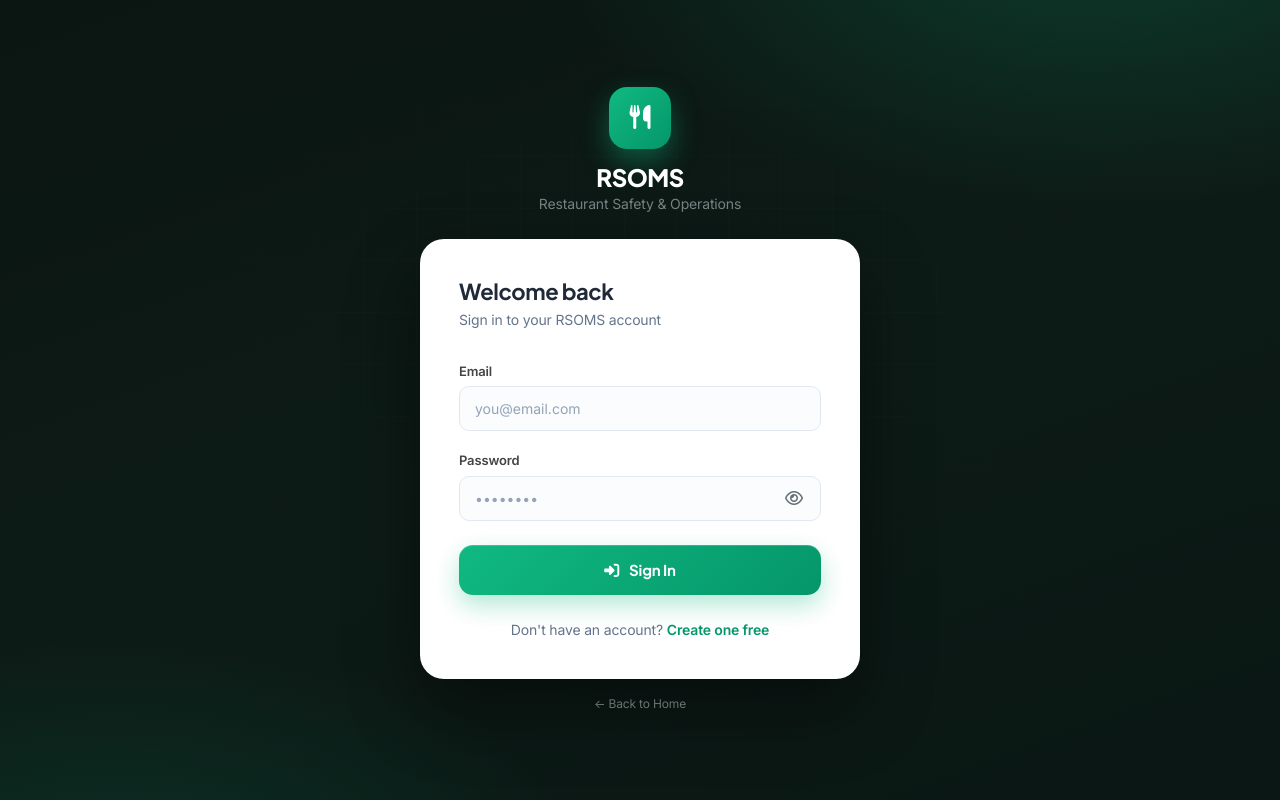
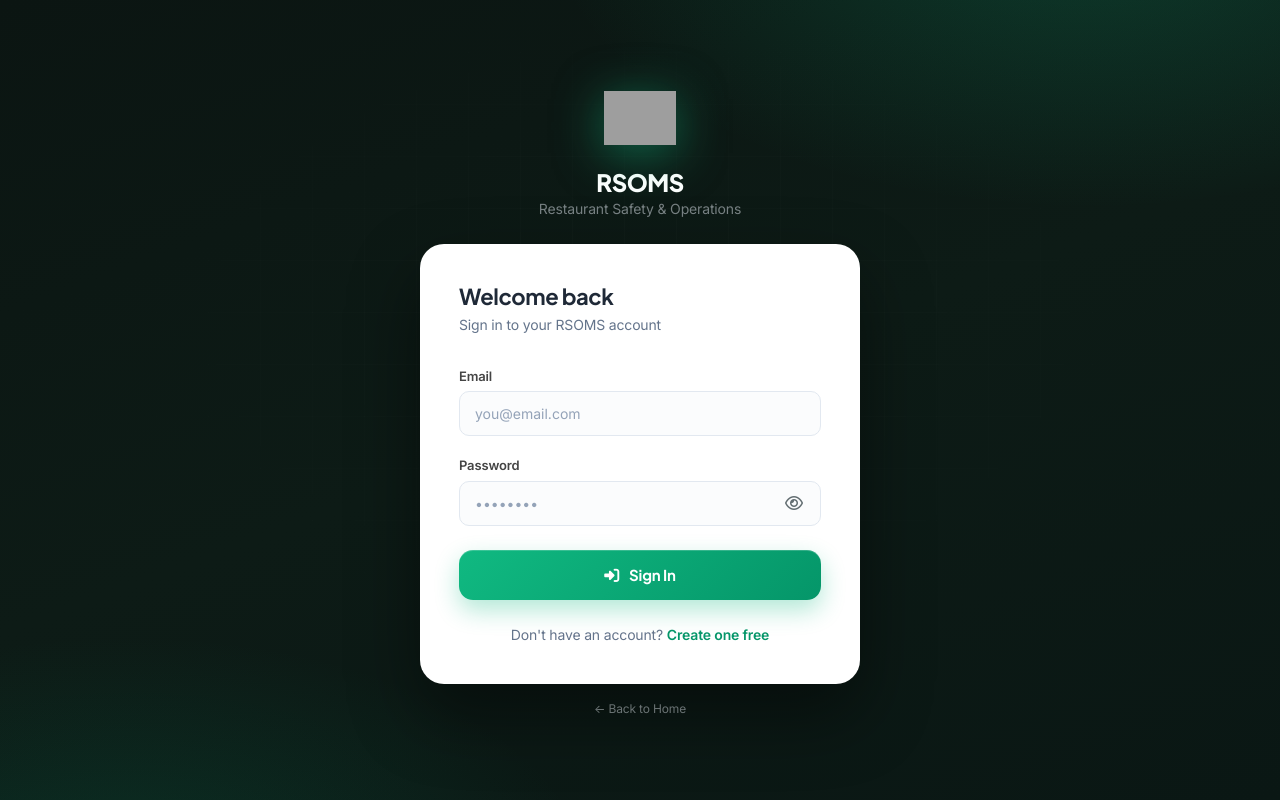
Before and after one commit to SURAJVERMA-BIT/RSOMS-Restaurant-Safety-Platform, a Flask app: page /login in a window 1280 px wide. Run offline with Flask 3, Linux system fonts and the light colour scheme; some libraries are stand-ins or nearby versions; grey boxes are pictures that could not be loaded.

Commit message:
feat: add favicon, OG preview tags and real logo across all pages

```diff
--- a/templates/base.html
+++ b/templates/base.html
@@ -4,6 +4,17 @@
   <meta charset="UTF-8">
   <meta name="viewport" content="width=device-width, initial-scale=1.0">
   <title>{% block title %}RSOMS{% endblock %} — Restaurant Safety & Operations</title>
+  <!-- Favicon -->
+  <link rel="icon" type="image/png" href="{{ url_for('static', filename='logo/RSOMS.png') }}">
+  <link rel="apple-touch-icon" href="{{ url_for('static', filename='logo/RSOMS.png') }}">
+  <!-- Open Graph / Social preview -->
+  <meta property="og:type" content="website">
+  <meta property="og:title" content="{% block og_title %}RSOMS — Restaurant Safety & Operations{% endblock %}">
+  <meta property="og:description" content="{% block og_description %}A complete restaurant safety and operations management platform.{% endblock %}">
+  <meta property="og:image" content="{{ request.host_url }}static/logo/RSOMS.png">
+  <meta property="og:url" content="{{ request.url }}">
+  <meta name="twitter:card" content="summary">
+  <meta name="twitter:image" content="{{ request.host_url }}static/logo/RSOMS.png">
   <!-- Bootstrap 5 -->
   <link href="https://cdn.jsdelivr.net/npm/bootstrap@5.3.3/dist/css/bootstrap.min.css" rel="stylesheet">
   <!-- Font Awesome 6 -->
@@ -24,7 +35,7 @@
 
 <aside class="sidebar" id="sidebar">
   <div class="sidebar-brand">
-    <div class="brand-icon"><i class="fa-solid fa-utensils"></i></div>
+    <img src="{{ url_for('static', filename='logo/RSOMS.png') }}" alt="RSOMS Logo" style="width:56px;height:56px;object-fit:contain;border-radius:10px;">
     <h5>RSOMS</h5>
     <small>Restaurant Management</small>
   </div>
--- a/templates/index.html
+++ b/templates/index.html
@@ -6,9 +6,7 @@
 <nav class="navbar navbar-expand-lg" style="background:rgba(11,21,18,0.72);backdrop-filter:saturate(180%) blur(16px);-webkit-backdrop-filter:saturate(180%) blur(16px);border-bottom:1px solid rgba(255,255,255,0.06);position:sticky;top:0;z-index:500;padding:14px 0;">
   <div class="container">
     <a class="navbar-brand d-flex align-items-center gap-2" href="{{ url_for('public.index') }}">
-      <div style="width:38px;height:38px;background:linear-gradient(135deg,#10b981,#059669);border-radius:11px;display:flex;align-items:center;justify-content:center;color:white;box-shadow:0 6px 16px rgba(16,185,129,0.35);">
-        <i class="fa-solid fa-utensils"></i>
-      </div>
+      <img src="{{ url_for('static', filename='logo/RSOMS.png') }}" alt="RSOMS" style="width:38px;height:38px;object-fit:contain;filter:drop-shadow(0 4px 8px rgba(16,185,129,0.4));">
       <span style="color:white;font-weight:800;font-size:19px;font-family:'Plus Jakarta Sans',sans-serif;letter-spacing:-0.02em;">RSOMS</span>
     </a>
     <div class="ms-auto d-flex gap-2 align-items-center">
--- a/templates/login.html
+++ b/templates/login.html
@@ -7,9 +7,7 @@
     <!-- Logo -->
     <div class="text-center mb-4">
       <a href="{{ url_for('public.index') }}" style="text-decoration:none;">
-        <div style="width:62px;height:62px;background:linear-gradient(135deg,#10b981,#059669);border-radius:18px;display:flex;align-items:center;justify-content:center;margin:0 auto 14px;box-shadow:0 12px 28px rgba(16,185,129,0.4);">
-          <i class="fa-solid fa-utensils fa-xl" style="color:white;"></i>
-        </div>
+        <img src="{{ url_for('static', filename='logo/RSOMS.png') }}" alt="RSOMS" style="width:72px;height:72px;object-fit:contain;margin:0 auto 14px;display:block;filter:drop-shadow(0 8px 24px rgba(16,185,129,0.5))">
         <h4 style="color:white;font-weight:800;margin:0;font-family:'Plus Jakarta Sans',sans-serif;letter-spacing:-0.02em;">RSOMS</h4>
         <small style="color:rgba(226,232,240,0.5);">Restaurant Safety & Operations</small>
       </a>
--- a/templates/register.html
+++ b/templates/register.html
@@ -6,9 +6,7 @@
   <div style="width:100%;max-width:480px;position:relative;z-index:1;">
     <div class="text-center mb-4">
       <a href="{{ url_for('public.index') }}" style="text-decoration:none;">
-        <div style="width:62px;height:62px;background:linear-gradient(135deg,#10b981,#059669);border-radius:18px;display:flex;align-items:center;justify-content:center;margin:0 auto 14px;box-shadow:0 12px 28px rgba(16,185,129,0.4);">
-          <i class="fa-solid fa-utensils fa-xl" style="color:white;"></i>
-        </div>
+        <img src="{{ url_for('static', filename='logo/RSOMS.png') }}" alt="RSOMS" style="width:72px;height:72px;object-fit:contain;margin:0 auto 14px;display:block;filter:drop-shadow(0 8px 24px rgba(16,185,129,0.5))">
         <h4 style="color:white;font-weight:800;margin:0;font-family:'Plus Jakarta Sans',sans-serif;letter-spacing:-0.02em;">RSOMS</h4>
         <small style="color:rgba(226,232,240,0.5);">Restaurant Safety & Operations</small>
       </a>
```
